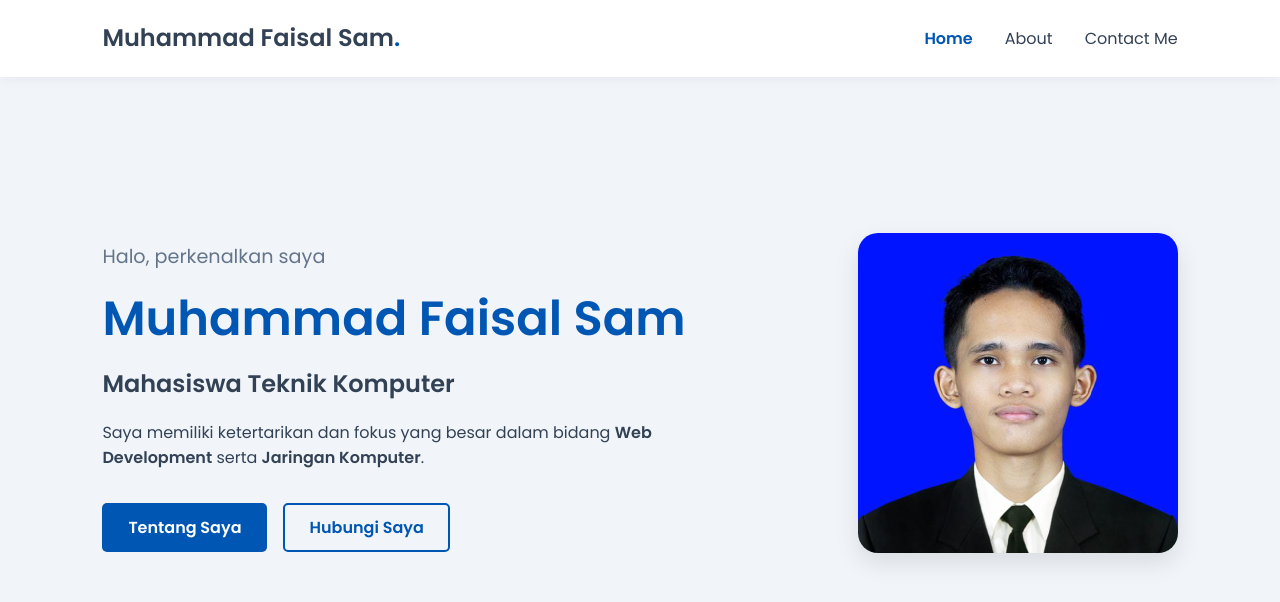
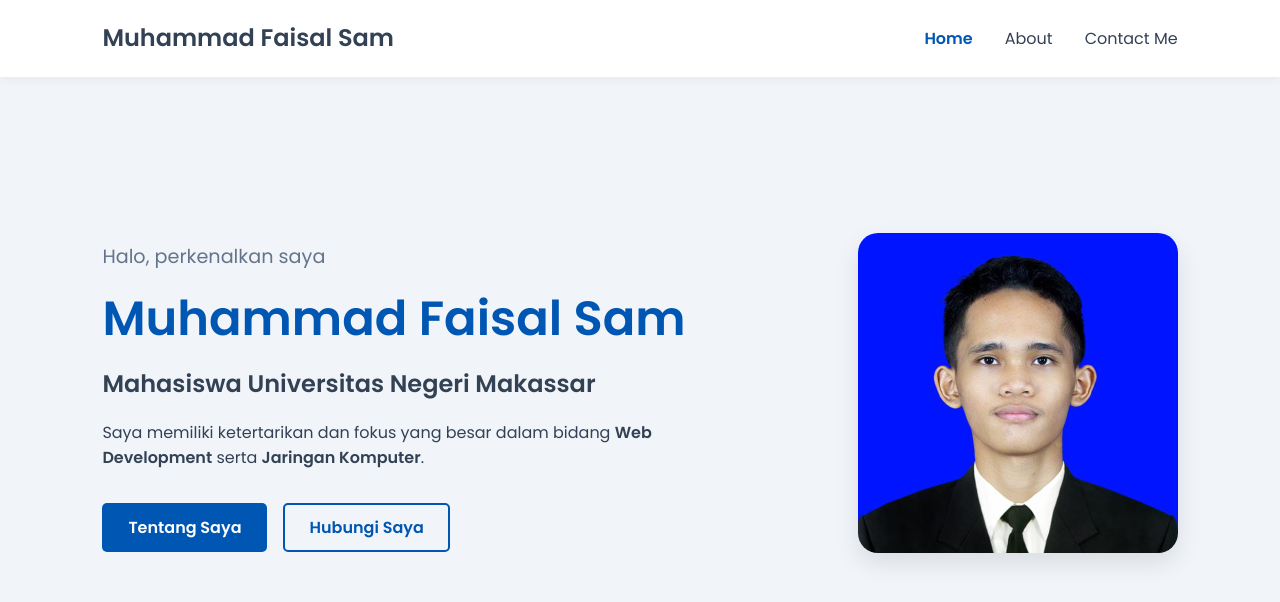
Before and after one commit to muhammadfaisalsam441-Runary/muhammadfaisalsam441-runary.github.io, a plain HTML site: page index.html in a window 1280 px wide. Drawn offline with Linux system fonts and the light colour scheme.

Commit message:
portofolio 1.1.2

```diff
--- a/index.html
+++ b/index.html
@@ -16,7 +16,7 @@
     <!-- Bagian Navigasi (Menu) -->
     <header>
         <nav class="navbar">
-            <div class="logo">Muhammad Faisal Sam<span>.</span></div>
+            <div class="logo">Muhammad Faisal Sam<span></span></div>
             <ul class="nav-links">
                 <li><a href="index.html" class="active">Home</a></li>
                 <li><a href="about.html">About</a></li>
@@ -30,7 +30,7 @@
         <div class="hero-content">
             <h3>Halo, perkenalkan saya</h3>
             <h1>Muhammad Faisal Sam</h1>
-            <h2>Mahasiswa Teknik Komputer</h2>
+            <h2>Mahasiswa Universitas Negeri Makassar</h2>
             <p>
                 Saya memiliki ketertarikan dan fokus yang besar dalam bidang <strong>Web Development</strong> serta <strong>Jaringan Komputer</strong>.
             </p>
```
Also changed, not shown: about.html (+2 -2 lines), contact.html (+1 -1 lines).
